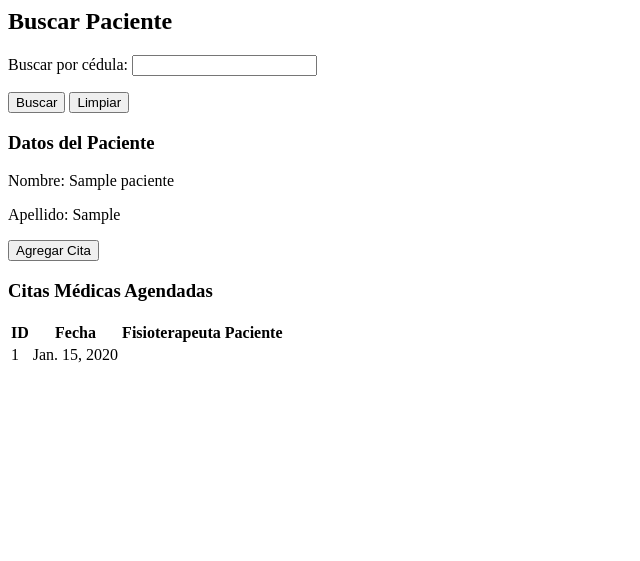
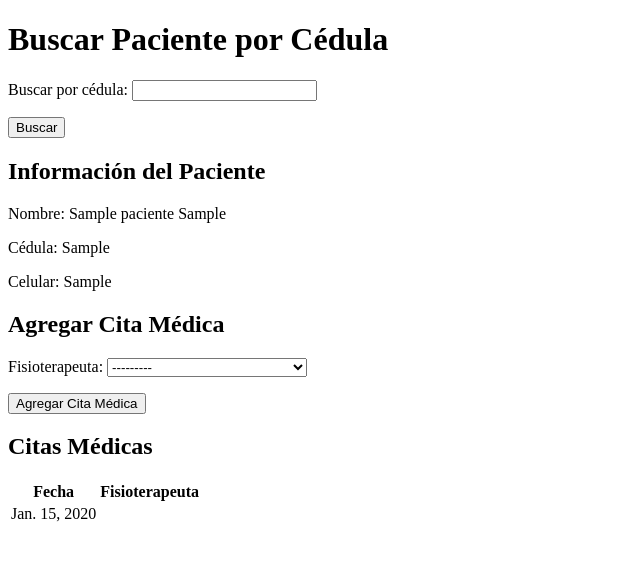
Before and after one commit to TheMatt23/Proyecto, a Django app: template citaMedica/templates/citaMedica.html in a window 1280 px wide. Shown: the top 561 px of the page, without its empty margins (0-640 px from the left). Run offline with Django 5.2, Linux system fonts and the light colour scheme; the template is opened without the code that fills it: values that come from a table or form of the project are taken from there, others are empty; tables that the repository leaves empty hold one stand-in row (values such as "Sample post").

Commit message:
Modifique los pacientes

```diff
--- a/citaMedica/forms.py
+++ b/citaMedica/forms.py
@@ -3,13 +3,3 @@ from login.models import Paciente, CitaMedica
 
 class BuscarPacienteForm(forms.Form):
     cedula = forms.CharField(max_length=10, label="Buscar por cédula")
-
-class CitaMedicaForm(forms.ModelForm):
-    class Meta:
-        model = CitaMedica
-        fields = []  # No mostrar campos visibles
-
-    cedulaPaciente = forms.ModelChoiceField(
-        queryset=Paciente.objects.all(),
-        widget=forms.HiddenInput(),  # Ocultar el campo del paciente
-    )
--- a/citaMedica/templates/citaMedica.html
+++ b/citaMedica/templates/citaMedica.html
@@ -1,51 +1,50 @@
-<!-- citaMedica.html -->
-<h2>Buscar Paciente</h2>
+<!-- En tu aplicación (e.g., `mi_aplicacion`), edita `buscar_paciente.html`. -->
+<!DOCTYPE html>
+<html lang="es">
+<head>
+    <meta charset="UTF-8">
+    <title>Buscar Paciente</title>
+</head>
+<body>
+    <h1>Buscar Paciente por Cédula</h1>
 
-<form method="post">
-    {% csrf_token %}
-    {{ buscar_form.as_p }}  <!-- Formulario para buscar al paciente -->
-    <button type="submit" name="buscar_paciente">Buscar</button>
-    <button type="submit" name="limpiar">Limpiar</button>
-</form>
-
-{% if paciente %}
-    <!-- Mostrar información del paciente -->
-    <h3>Datos del Paciente</h3>
-    <p>Nombre: {{ paciente.nombre }}</p>
-    <p>Apellido: {{ paciente.apellido }}</p>
-
-    <!-- Botones para agregar cita o limpiar -->
-    <form method="post">
-        {% csrf_token %}
-        <button type="submit" name="agregar_cita">Agregar Cita</button>
+    <form method="get">
+        {{ search_form.as_p }}
+        <button type="submit">Buscar</button>
     </form>
 
-    {% if citas and citas|length > 0 %}
-        <!-- Mostrar las citas médicas asociadas al paciente -->
-        <h3>Citas Médicas Agendadas</h3>
+    {% if error_message %}
+        <p>{{ error_message }}</p>
+    {% elif paciente %}
+        <h2>Información del Paciente</h2>
+        <p>Nombre: {{ paciente.nombre }} {{ paciente.apellido }}</p>
+        <p>Cédula: {{ paciente.cedula }}</p>
+        <p>Celular: {{ paciente.celular }}</p>
+
+        <h2>Agregar Cita Médica</h2>
+        <form method="post">
+            {% csrf_token %}
+            {{ cita_form.as_p }}
+            <button type="submit">Agregar Cita Médica</button>
+        </form>
+
+        <h2>Citas Médicas</h2>
         <table>
             <thead>
                 <tr>
-                    <th>ID</th>
                     <th>Fecha</th>
                     <th>Fisioterapeuta</th>
-                    <th>Paciente</th>
                 </tr>
             </thead>
             <tbody>
-                {% for cita in citas %}
-                    <tr>
-                        <td>{{ cita.citaID }}</td>
-                        <td>{{ cita.fecha }}</td>
-                        <td>{{ cita.cedulaFisioterapeuta.nombre }} {{ cita.cedulaFisioterapeuta.apellido }}</td>
-                        <td>{{ cita.cedulaPaciente.nombre }} {{ cita.cedulaPaciente.apellido }}</td>
-                    </tr>
+                {% for cita in citas_medicas %}
+                <tr>
+                    <td>{{ cita.fecha }}</td>
+                    <td>{{ cita.cedulaFisioterapeuta }}</td>
+                </tr>
                 {% endfor %}
             </tbody>
         </table>
-    {% else %}
-        <p>No hay citas médicas agendadas para este paciente.</p>
     {% endif %}
-{% else %}
-    <p>Introduzca una cédula para buscar un paciente.</p>
-{% endif %}
+</body>
+</html>
--- a/citaMedica/urls.py
+++ b/citaMedica/urls.py
@@ -2,6 +2,6 @@ from django.urls import path
 from . import views
 
 urlpatterns = [
-    path('', views.generar_cita, name='generar_cita'),  # Ruta para generar citas
+    path('', views.buscar_paciente, name='generar_cita'),  # Ruta para generar citas
     #path('exito/', views.exito, name='exito'),  # Ruta para la página de éxito después de guardar
 ]
--- a/citaMedica/views.py
+++ b/citaMedica/views.py
@@ -1,50 +1,44 @@
-from django.shortcuts import render, redirect
-from django.http import HttpResponseBadRequest
+from django.shortcuts import render, redirect, get_object_or_404
 from login.models import Paciente, Fisioterapeuta, CitaMedica
-from .forms import BuscarPacienteForm, CitaMedicaForm
+from .forms import BuscarPacienteForm
+import datetime
+from django import forms
 
-def generar_cita(request):
-    fisioterapeuta = Fisioterapeuta.objects.get(cedula='1800000003')  # Fisioterapeuta simulado
-    paciente = None  # Paciente inicial
-    citas = []  # Lista de citas asociadas al paciente
-    buscar_form = BuscarPacienteForm()  # Formulario para buscar
-    cita_form = CitaMedicaForm()  # Formulario para agregar citas
 
-    if request.method == 'POST':
-        if 'buscar_paciente' in request.POST:
-            buscar_form = BuscarPacienteForm(request.POST)
-            if buscar_form.is_valid():
-                cedula = buscar_form.cleaned_data['cedula']
-                paciente = Paciente.objects.filter(cedula=cedula).first()
+class CitaMedicaForm(forms.Form):
+    fisioterapeuta = forms.ModelChoiceField(queryset=Fisioterapeuta.objects.all(), label="Fisioterapeuta")
 
-                if paciente:
-                    # Obtener citas del paciente
-                    citas = CitaMedica.objects.filter(cedulaPaciente=paciente)
+# Simulación del fisioterapeuta conectado
+#fisioterapeuta = Fisioterapeuta.objects.get(cedula='1800000003')  # Fisioterapeuta simulado
 
-        elif 'agregar_cita' in request.POST:
-            if paciente is None:
-                # Si no hay paciente, muestra un error
-                return HttpResponseBadRequest("Debe buscar y seleccionar un paciente antes de agregar una cita.")
+def buscar_paciente(request):
+    context = {}
+    search_form = BuscarPacienteForm(request.GET or None)
+    cita_form = CitaMedicaForm(request.POST or None)
 
-            # Agregar una cita médica para el paciente seleccionado
-            cita_form = CitaMedicaForm(request.POST)
-            if cita_form.is_valid():
-                nueva_cita = cita_form.save(commit=False)
-                nueva_cita.cedulaFisioterapeuta = fisioterapeuta  # Fisioterapeuta simulado
-                nueva_cita.cedulaPaciente = paciente  # Paciente seleccionado
-                nueva_cita.save()  # Guarda la cita
-                return redirect(request.path_info)  # Recargar para limpiar el formulario
+    if search_form.is_valid():
+        cedula = search_form.cleaned_data['cedula']
+        try:
+            paciente = Paciente.objects.get(cedula=cedula)
+            context['paciente'] = paciente
 
-        elif 'limpiar' in request.POST:
-            # Limpiar los formularios
-            buscar_form = BuscarPacienteForm()  # Limpiar el formulario de búsqueda
-            cita_form = CitaMedicaForm()  # Limpiar el formulario de cita
-            citas = []  # Limpiar las citas asociadas
-            paciente = None  # Limpiar el paciente seleccionado
+            if request.method == 'POST' and cita_form.is_valid():
+                fisioterapeuta = cita_form.cleaned_data['fisioterapeuta']
+                nueva_cita = CitaMedica(
+                    cedulaPaciente=paciente,
+                    cedulaFisioterapeuta=fisioterapeuta,
+                    fecha=datetime.date.today()
+                )
+                nueva_cita.save()
+                context['message'] = "Cita creada exitosamente."
+                return redirect('buscar_paciente')  # Redirigir para evitar múltiples envíos
 
-    return render(request, 'citaMedica.html', {
-        'buscar_form': buscar_form,
-        'cita_form': cita_form,
-        'paciente': paciente,
-        'citas': citas,
-    })
+            citas_medicas = CitaMedica.objects.filter(cedulaPaciente=paciente)
+            context['citas_medicas'] = citas_medicas
+
+        except Paciente.DoesNotExist:
+            context['error_message'] = "Paciente no encontrado."
+
+    context['search_form'] = search_form
+    context['cita_form'] = cita_form
+    return render(request, 'citaMedica.html', context)
```
Also changed, not shown: citaMedica/templates/exito.html (deleted, +0 -11 lines).
